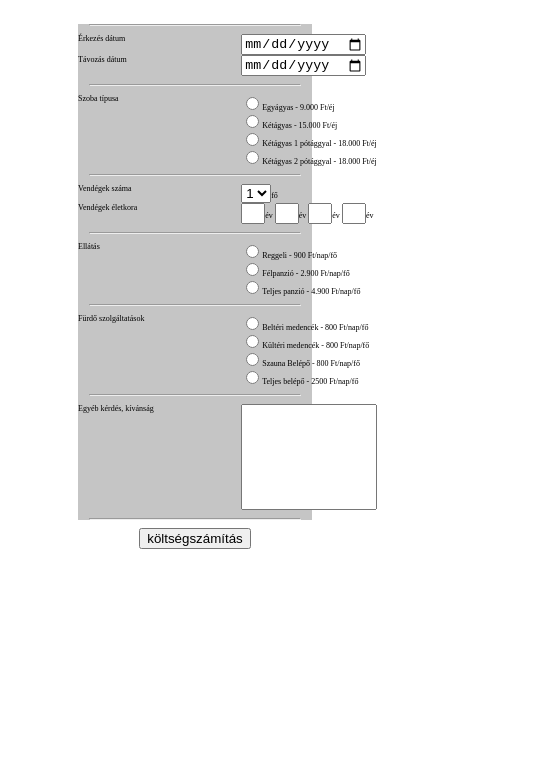
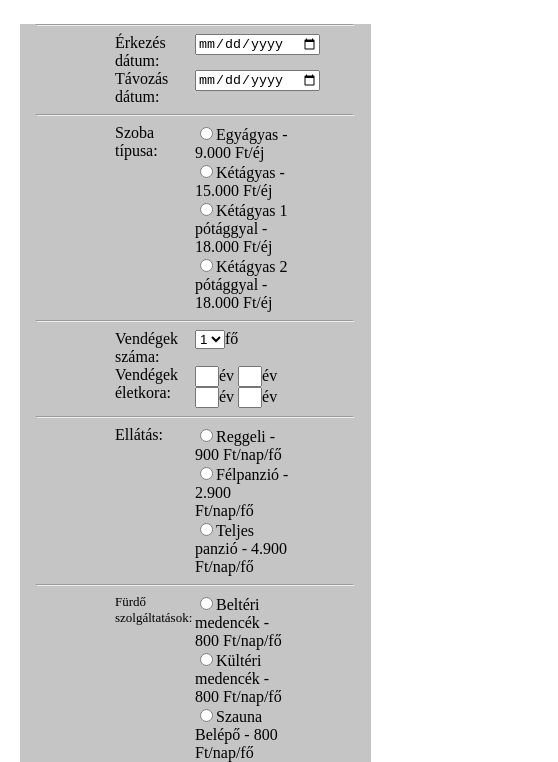
Before and after one commit to AcsBeni/foglalas, a plain HTML site: page index.html in a window 390 px wide. Shown: the part 77-839 px from the top of the page, 558 px wide, since content can reach past the window. Drawn offline with Linux system fonts and the light colour scheme.

Commit message:
Reszponzivitás

```diff
--- a/index.html
+++ b/index.html
@@ -11,9 +11,9 @@
     <div id="test">
         <hr>
         <div class="grid-container">
-            <div class="elsooszlop">Érkezés dátum</div>
+            <div class="elsooszlop">Érkezés dátum:</div>
             <div class="masodikoszlop"><input type="date" name="" id="Erkezes"></div>
-            <div class="elsooszlop">Távozás dátum</div>
+            <div class="elsooszlop">Távozás dátum:</div>
             <div class="masodikoszlop"><input type="date" name="" id="Tavozas"></div>
         </div>
 
@@ -22,7 +22,7 @@
         <div class="grid-container">
 
             <div class="elsooszlop" >
-                Szoba típusa
+                Szoba típusa:
             </div>
             <div class="betumeret">
                 <input type="radio" name="Szoba" id="" >Egyágyas - 9.000 Ft/éj <br>
@@ -33,7 +33,7 @@
         </div>
         <hr>
         <div class="grid-container">
-            <div class="elsooszlop">Vendégek száma</div>
+            <div class="elsooszlop">Vendégek száma:</div>
             <div class="masodikoszlop">
                 <select name="number">
                     <option value="1">1</option>
@@ -42,7 +42,7 @@
                     <option value="4">4</option>
                 </select>fő
             </div>
-            <div class="elsooszlop">Vendégek életkora</div>
+            <div class="elsooszlop">Vendégek életkora:</div>
             <div class="masodikoszlop">
                 <input type="text" name="" id="vendegev">év
                 <input type="text" name="" id="vendegev">év
@@ -53,7 +53,7 @@
 
         <hr>
         <div class="grid-container">
-            <div class="elsooszlop">Ellátás</div>
+            <div class="elsooszlop">Ellátás:</div>
             <div class="masodikoszlop">
                 <input type="radio" name="Ellatas" id="">Reggeli - 900 Ft/nap/fő <br>
                 <input type="radio" name="Ellatas" id="">Félpanzió - 2.900 Ft/nap/fő<br>
@@ -63,7 +63,7 @@
 
         <hr>
         <div class="grid-container">
-            <div class="elsooszlop">Fürdő szolgáltatások</div>
+            <div class="elsooszlop" id="hosszuszo">Fürdő szolgáltatások:</div>
             <div class="betumeret">
                 <input type="radio" name="Furdo" id="">Beltéri medencék - 800 Ft/nap/fő <br>
                 <input type="radio" name="Furdo" id="">Kültéri medencék - 800 Ft/nap/fő <br>
@@ -75,7 +75,7 @@
         <hr>
         <div class="grid-container">
             <div class="elsooszlop">
-                Egyéb kérdés, kívánság
+                Egyéb kérdés, kívánság:
             </div>
             <div class="masodikoszlop">
                 <input type="text" id="ebbeirsz">
--- a/style.css
+++ b/style.css
@@ -31,6 +31,8 @@ li{
 
 
 
+
+
   }
 
 .elsooszlop{
@@ -39,6 +41,7 @@ li{
 
 .masodikoszlop{
     width: 15rem;
+
 }
 #ebbeirsz{
     height: 100px;
@@ -48,9 +51,12 @@ li{
 
 @media only screen and (max-width: 1200px) {
     #ebbeirsz{
-        height: 100px;
-        width: 18rem;
 
+        width: 100%;
+
+    }
+    #test{
+        width: 80%;
     }
     hr{
         width: 30rem;
@@ -58,122 +64,43 @@ li{
 
   }
 
-  @media only screen and (max-width: 1050px) {
-    #ebbeirsz{
-        height: 100px;
-        width: 15rem;
-
+  @media only screen and (max-width: 970px) {
+    #test{
+        width: 90%;
     }
-    .elsooszlop{
-        width: 8rem;
-        font-size: 0.9em;
-    }
-
-    .masodikoszlop{
-        width: 15rem;
-        font-size: 0.9em;
-    }
-    .betumeret{
-        font-size: 0.9em;
-        width: 15rem;
+    hr{
+        width: 30rem;
     }
 
   }
-  @media only screen and (max-width: 1000px) {
-
-    #test{
-
-        width: 60%;
-
-
+  @media only screen and (max-width: 540px) {
+    h1{
+        font-size: 40px;
     }
-    hr{
-        width: 28rem;
+    .elsooszlop{
+       width: 5rem;
     }
-  }
-  @media only screen and (max-width: 760px) {
-
-
     hr{
         width: 90%;
     }
-
-    #ebbeirsz{
-
-        width: 12rem;
+    .masodikoszlop{
+        width:6rem;
 
     }
-    .elsooszlop{
-        width: 5rem;
-        font-size: 0.8em;
+    .betumeret{
+        width: 6rem;
     }
-
-    .masodikoszlop{
-        width: 15rem;
-        font-size: 0.8em;
+    .grid-container {
+        width: 10rem;
     }
-    .betumeret{
-        font-size: 0.8em;
-        width: 15rem;
+    #Erkezes{
+        width: 7.5rem;
     }
-    h1{
-        font-size: 40px;
+    #Tavozas{
+        width: 7.5rem;
+    }
+    #hosszuszo{
+        font-size: 13px;
     }
 
   }
-  @media only screen and (max-width: 760px) {
-
-
-    #ebbeirsz{
-
-        width: 10rem;
-
-    }
-    .elsooszlop{
-
-        font-size: 0.6em;
-    }
-
-    .masodikoszlop{
-
-        font-size: 0.6em;
-    }
-    .betumeret{
-        font-size: 0.6em;
-        width: 15rem;
-    }
-    h1{
-        font-size: 40px;
-    }
-
-  }
-  @media only screen and (max-width: 550px) {
-
-
-    #ebbeirsz{
-
-        width: 8rem;
-
-    }
-    .elsooszlop{
-
-        font-size: 0.5em;
-    }
-
-    .masodikoszlop{
-
-        font-size: 0.5em;
-    }
-    .betumeret{
-        font-size: 0.5em;
-
-    }
-    .grid-container {
-        column-width: 0px;
-        column-gap: 0.4em;
-        padding: 0px;
-
-
-      }
-
-  }
```
